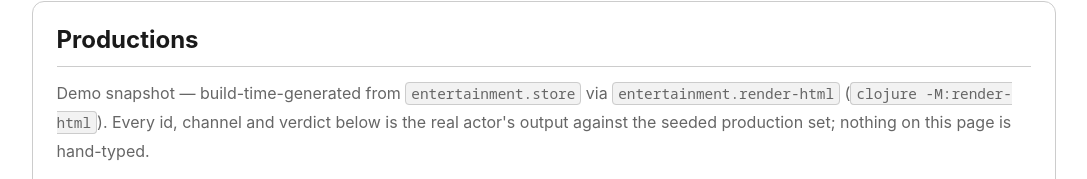
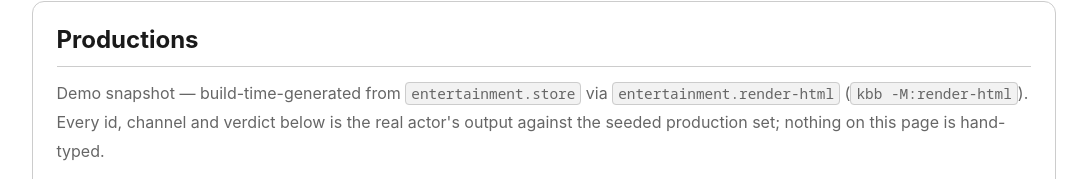
Before and after one commit to cloud-itonami/cloud-itonami-isic-9000, a plain HTML site: page docs/samples/operator-console.html in a window 1280 px wide. Shown: the part 187-366 px from the top of the page, without its empty margins (89-1176 px from the left). Drawn offline with Linux system fonts and the light colour scheme.

Commit message:
kbb: rewrite 14 Clojure-CLI/bb/nbb/shadow-cljs invocation(s) in 7 file(s) to kbb/amu
Owner decision 2026-09-11: `clojure -M:<alias>` / `clj -M` / `bb <task>` /
`nbb <script>` become `kbb …` (kotoba-lang/kotoba bin/kbb_deps.cljk resolves
deps.edn aliases onto the JVM-free engine); `shadow-cljs release|compile|watch`
becomes `amu compile --target wasm32-browser`. Text only; no mirror; fix-forward.

ADR: adr-2609112000-kbb-cutover-clojure-cli-text

Co-Authored-By: Claude Opus 5 (1M context) <noreply@anthropic.com>
Claude-Session: https://claude.ai/code/session_01JVx3D3QpgSHNgJBLe35yyx

```diff
--- a/docs/samples/operator-console.html
+++ b/docs/samples/operator-console.html
@@ -2469,7 +2469,7 @@ img,svg { max-width: 100%; height: auto; }</style></head><body>
 <main>
   <section class="card">
     <h2>Productions</h2>
-    <p class="muted">Demo snapshot — build-time-generated from <code>entertainment.store</code> via <code>entertainment.render-html</code> (<code>clojure -M:render-html</code>). Every id, channel and verdict below is the real actor's output against the seeded production set; nothing on this page is hand-typed.</p>
+    <p class="muted">Demo snapshot — build-time-generated from <code>entertainment.store</code> via <code>entertainment.render-html</code> (<code>kbb -M:render-html</code>). Every id, channel and verdict below is the real actor's output against the seeded production set; nothing on this page is hand-typed.</p>
     <table>
       <thead><tr><th>Production</th><th>Title</th><th>Jurisdiction</th><th>Proposed channel</th><th>Restricted channels</th><th>Rights clearance</th><th>Release</th><th>Last op status</th></tr></thead>
       <tbody>
```
Also changed, not shown: 6 other files.
